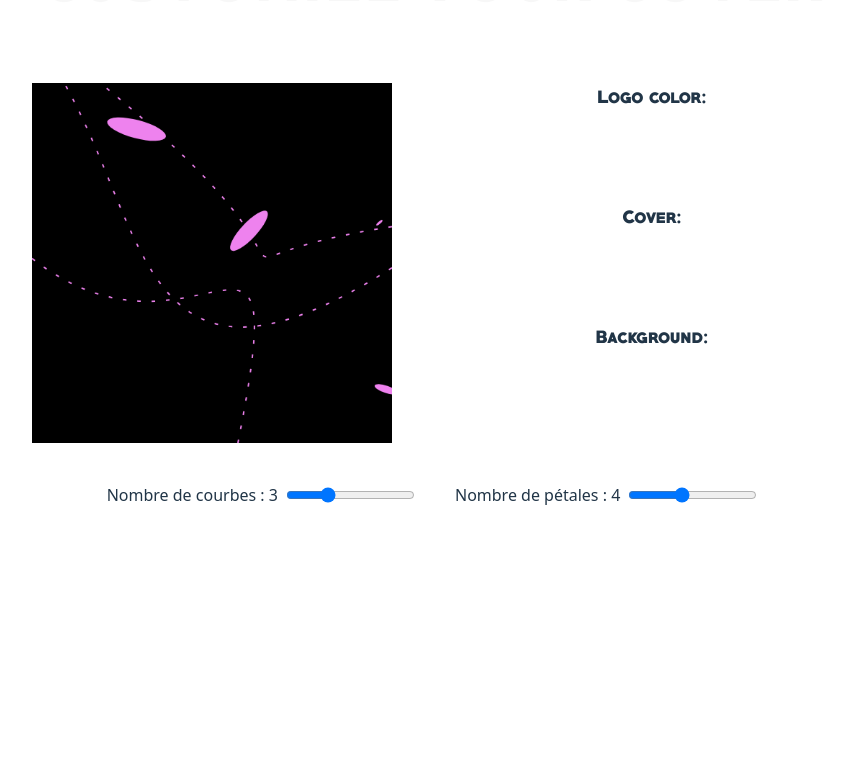
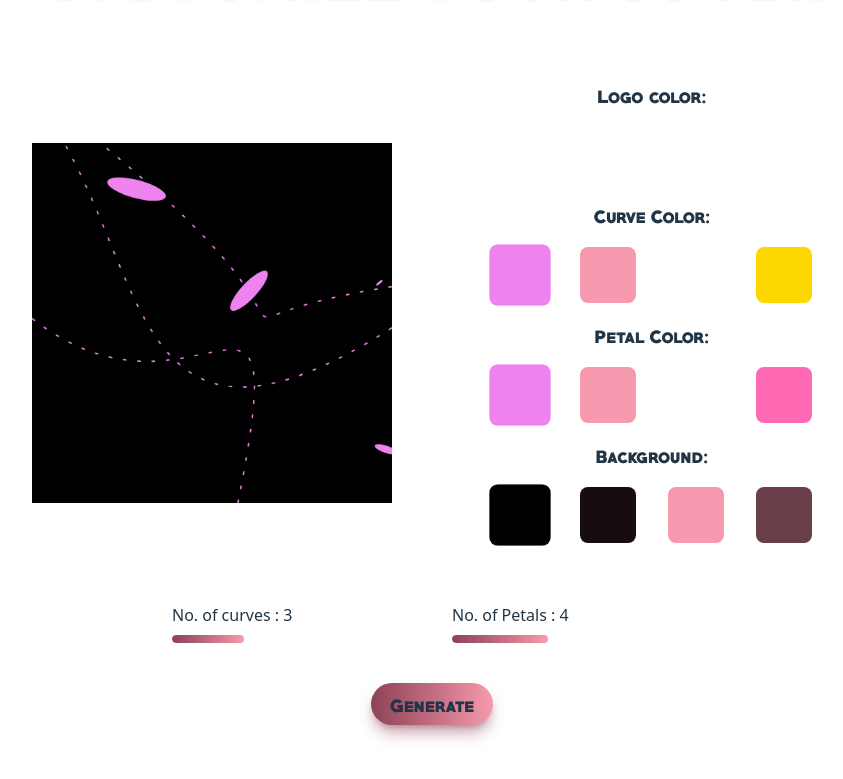
Before and after one commit to Yohzenn/IIMA3_CreaDev, a React app: page / in a window 1280 px wide. Shown: the part 3304-4083 px from the top of the page, without its empty margins (208-1051 px from the left). Before the commit the page ends 3891 px from the top, so only its background shows below. Built offline with nearby package versions, Linux system fonts and the light colour scheme; the HTML template or start-up script is replaced by a standard one.

Commit message:
Enhance Album and CustomCover components: add customizable colors and improve state management for dynamic rendering

```diff
--- a/src/components/albumSection.tsx
+++ b/src/components/albumSection.tsx
@@ -1,9 +1,23 @@
 import { initCanvas } from "../services/canvas";
 import draw, { petalCoords } from "../services/cover";
-import { useEffect,useRef,useState } from "react";
+import { useEffect, useRef } from "react";
 import { petal } from "../services/cover";
 
-function Album({reps, repsP, className}:{reps:number ,repsP:number ,className:string}) {
+function Album({
+  reps,
+  repsP,
+  className,
+  bgColor = "#000000",
+  curveColor = "violet",
+  petalColor = "violet",
+}: {
+  reps: number;
+  repsP: number;
+  className: string;
+  bgColor?: string;
+  curveColor?: string;
+  petalColor?: string;
+}) {
   const size = 500;
   const canvasRef = useRef<HTMLCanvasElement | null>(null);
   //const [reps, setReps] = useState<number>(4);
@@ -13,39 +27,40 @@ function Album({reps, repsP, className}:{reps:number ,repsP:number ,className:st
     if (!canvas) return;
 
     const ctx = initCanvas(canvas);
-        let coords = draw(reps);
-        let petalcoords = petalCoords(repsP);
-        let x:number;
-        let y:number;
-        let cpx1:number;
-        let cpy1:number;
-        let cpx2:number;
-        let cpy2:number;
-        let x2:number;
-        let y2:number;
-        let xP:number;
-        let yP:number;
-        let sizeP = 0;;
-        let rotation:number;
+    const coords = draw(reps);
+    const petalcoords = petalCoords(repsP);
+    let x: number;
+    let y: number;
+    let cpx1: number;
+    let cpy1: number;
+    let cpx2: number;
+    let cpy2: number;
+    let x2: number;
+    let y2: number;
+    let xP: number;
+    let yP: number;
+    let sizeP = 0;
+    let rotation: number;
     let offset = 0;
     let rafID: number;
     ctx.lineWidth = 2;
     function animate() {
       ctx.clearRect(0, 0, size, size);
-            ctx.fillRect(0,0,size,size);
-            for(let i=0;i<reps;i++){
-                x=coords[i][0];
-                y=coords[i][1];
-                x2=coords[i][2];
-                y2=coords[i][3];
-                cpx1=coords[i][4];
-                cpy1=coords[i][5];
-                cpx2=coords[i][6];
-                cpy2=coords[i][7];
+      ctx.fillStyle = bgColor;
+      ctx.fillRect(0, 0, size, size);
+      for (let i = 0; i < reps; i++) {
+        x = coords[i][0];
+        y = coords[i][1];
+        x2 = coords[i][2];
+        y2 = coords[i][3];
+        cpx1 = coords[i][4];
+        cpy1 = coords[i][5];
+        cpx2 = coords[i][6];
+        cpy2 = coords[i][7];
         ctx.beginPath();
         ctx.setLineDash([5, 15]);
         ctx.lineDashOffset = 0;
-                ctx.strokeStyle = "violet";
+        ctx.strokeStyle = curveColor;
         ctx.moveTo(x, y);
         ctx.bezierCurveTo(cpx1, cpy1, cpx2, cpy2, x2, y2);
         ctx.stroke();
@@ -54,7 +69,7 @@ function Album({reps, repsP, className}:{reps:number ,repsP:number ,className:st
         ctx.beginPath();
         ctx.setLineDash([1000, 1000]);
         ctx.lineDashOffset = offset;
-                ctx.strokeStyle = "black";
+        ctx.strokeStyle = bgColor;
         ctx.moveTo(x, y);
         ctx.bezierCurveTo(cpx1, cpy1, cpx2, cpy2, x2, y2);
         ctx.stroke();
@@ -65,12 +80,12 @@ function Album({reps, repsP, className}:{reps:number ,repsP:number ,className:st
                     cpx2, cpy2,
                     ] = draw();*/
       }
-                for(let i=0;i<repsP;i++){
+      for (let i = 0; i < repsP; i++) {
         sizeP = petalcoords[i][3];
         xP = petalcoords[i][0];
         yP = petalcoords[i][1];
         rotation = petalcoords[i][2];
-                    petal(xP,yP,rotation,sizeP, ctx);
+        petal(xP, yP, rotation, sizeP, ctx, petalColor);
       }
       // Trait violet (fixe)
 
@@ -87,14 +102,18 @@ function Album({reps, repsP, className}:{reps:number ,repsP:number ,className:st
       cancelAnimationFrame(rafID);
       ctx.clearRect(0, 0, size, size);
     };
-}, [reps,repsP]);
-
+  }, [reps, repsP, bgColor, curveColor, petalColor]);
 
   return (
     <>
-                <canvas ref={canvasRef} width={size} height={size} className={className}/>
+      <canvas
+        ref={canvasRef}
+        width={size}
+        height={size}
+        className={className}
+      />
     </>
   );
 }
 
-export default Album
+export default Album;
--- a/src/components/customCover.tsx
+++ b/src/components/customCover.tsx
@@ -1,9 +1,33 @@
 import Album from "./albumSection";
 import { useState } from "react";
+
+const bgColors = ["#000000", "#170c10", "#f79aaf", "#6a3f4a"];
+const curveColors = ["#ee82ee", "#f79aaf", "#ffffff", "#ffd700"];
+const petalColors = ["#ee82ee", "#f79aaf", "#ffffff", "#ff69b4"];
 
 function CustomCover() {
   const [reps, setReps] = useState<number>(3);
   const [repsP, setRepsP] = useState<number>(4);
+  const [bgColor, setBgColor] = useState<string>(bgColors[0]);
+  const [curveColor, setCurveColor] = useState<string>(curveColors[0]);
+  const [petalColor, setPetalColor] = useState<string>(petalColors[0]);
+  const [appliedReps, setAppliedReps] = useState<number>(3);
+  const [appliedRepsP, setAppliedRepsP] = useState<number>(4);
+  const [appliedBgColor, setAppliedBgColor] = useState<string>(bgColors[0]);
+  const [appliedCurveColor, setAppliedCurveColor] = useState<string>(
+    curveColors[0]
+  );
+  const [appliedPetalColor, setAppliedPetalColor] = useState<string>(
+    petalColors[0]
+  );
+
+  const handleGenerate = () => {
+    setAppliedReps(reps);
+    setAppliedRepsP(repsP);
+    setAppliedBgColor(bgColor);
+    setAppliedCurveColor(curveColor);
+    setAppliedPetalColor(petalColor);
+  };
 
   return (
     <div id="cover" className="lg:my-20 w-11/12 md:w-2/3 mx-auto">
@@ -32,7 +56,14 @@ function CustomCover() {
       </h2>
 
       <div className="flex justify-center items-center flex-col md:flex-row gap-20">
-        <Album reps={reps} repsP={repsP} className="w-[360px] h-[360px]" />
+        <Album
+          reps={appliedReps}
+          repsP={appliedRepsP}
+          bgColor={appliedBgColor}
+          curveColor={appliedCurveColor}
+          petalColor={appliedPetalColor}
+          className="w-[360px] h-[360px]"
+        />
 
         <div className="w-[360px] font-primetime text-center">
           <div>
@@ -44,46 +75,101 @@ function CustomCover() {
               <div className="bg-white w-14 h-14 "></div>
             </div>
 
-            <h3 className="mb-5">Cover:</h3>
+            <h3 className="mb-5">Curve Color:</h3>
             <div className="flex gap-8 justify-center mb-5">
-              <div className="bg-white w-14 h-14 "></div>
-              <div className="bg-white w-14 h-14 "></div>
-              <div className="bg-white w-14 h-14 "></div>
-              <div className="bg-white w-14 h-14 "></div>
+              {curveColors.map((color) => (
+                <button
+                  key={color}
+                  onClick={() => setCurveColor(color)}
+                  className={`w-14 h-14 rounded-md cursor-pointer border-2 transition-all ${
+                    curveColor === color
+                      ? "border-pink-light scale-110"
+                      : "border-transparent"
+                  }`}
+                  style={{ backgroundColor: color }}
+                />
+              ))}
+            </div>
+
+            <h3 className="mb-5">Petal Color:</h3>
+            <div className="flex gap-8 justify-center mb-5">
+              {petalColors.map((color) => (
+                <button
+                  key={color}
+                  onClick={() => setPetalColor(color)}
+                  className={`w-14 h-14 rounded-md cursor-pointer border-2 transition-all ${
+                    petalColor === color
+                      ? "border-pink-light scale-110"
+                      : "border-transparent"
+                  }`}
+                  style={{ backgroundColor: color }}
+                />
+              ))}
             </div>
 
             <h3 className="mb-5">Background:</h3>
             <div className="flex gap-8 justify-center mb-5">
-              <div className="bg-white w-14 h-14 "></div>
-              <div className="bg-white w-14 h-14 "></div>
-              <div className="bg-white w-14 h-14 "></div>
-              <div className="bg-white w-14 h-14 "></div>
+              {bgColors.map((color) => (
+                <button
+                  key={color}
+                  onClick={() => setBgColor(color)}
+                  className={`w-14 h-14 rounded-md cursor-pointer border-2 transition-all ${
+                    bgColor === color
+                      ? "border-pink-light scale-110"
+                      : "border-transparent"
+                  }`}
+                  style={{ backgroundColor: color }}
+                />
+              ))}
             </div>
           </div>
         </div>
       </div>
 
-      <div className="flex justify-center gap-10 mt-10">
-        <div className="flex items-center gap-2">
-          <label className="font-poppins">Nombre de courbes : {reps}</label>
+      <div className="flex justify-center gap-10 mt-10 flex-col md:flex-row">
+        <div className="flex flex-col gap-2 w-60">
+          <label className="font-poppins">No. of curves : {reps}</label>
+          <div className="relative h-2 bg-white/20 rounded-full overflow-hidden">
+            <div
+              className="absolute h-full bg-linear-to-r from-pink-dark to-pink-light rounded-full transition-all duration-100"
+              style={{ width: `${(reps / 10) * 100}%` }}
+            />
             <input
               type="range"
               min={0}
               max={10}
               value={reps}
               onChange={(e) => setReps(Number(e.target.value))}
+              className="absolute inset-0 w-full h-full opacity-0 cursor-pointer"
             />
           </div>
-        <div className="flex items-center gap-2">
-          <label className="font-poppins">Nombre de pétales : {repsP}</label>
+        </div>
+        <div className="flex flex-col gap-2 w-60">
+          <label className="font-poppins">No. of Petals : {repsP}</label>
+          <div className="relative h-2 bg-white/20 rounded-full overflow-hidden">
+            <div
+              className="absolute h-full bg-linear-to-r from-pink-dark to-pink-light rounded-full transition-all duration-100"
+              style={{ width: `${(repsP / 10) * 100}%` }}
+            />
             <input
               type="range"
               min={0}
               max={10}
               value={repsP}
               onChange={(e) => setRepsP(Number(e.target.value))}
+              className="absolute inset-0 w-full h-full opacity-0 cursor-pointer"
             />
           </div>
+        </div>
+      </div>
+
+      <div className="flex justify-center mt-10">
+        <button
+          onClick={handleGenerate}
+          className="font-primetime text-xl px-8 py-3 rounded-full! border-none! bg-linear-to-r from-pink-dark to-pink-light hover:scale-105 transition-transform shadow-lg shadow-pink-dark/50"
+        >
+          Generate
+        </button>
       </div>
     </div>
   );
--- a/src/services/cover.ts
+++ b/src/services/cover.ts
@@ -67,12 +67,11 @@ export function petalCoords(reps:number){
     }
     return result
 }
-export function petal(x:number,y:number,rotation:number,size:number,ctx: CanvasRenderingContext2D){
-    ctx.fillStyle = "violet";
+export function petal(x:number,y:number,rotation:number,size:number,ctx: CanvasRenderingContext2D, color: string = "violet"){
+    ctx.fillStyle = color;
     ctx.beginPath();
     ctx.ellipse(x,y,size,size*0.3,rotation,0,Math.PI*2);
     ctx.fill();
-    ctx.fillStyle = "black";
 }
 
 export default draw
```
Lines whose indentation alone changed are shown as unchanged.
